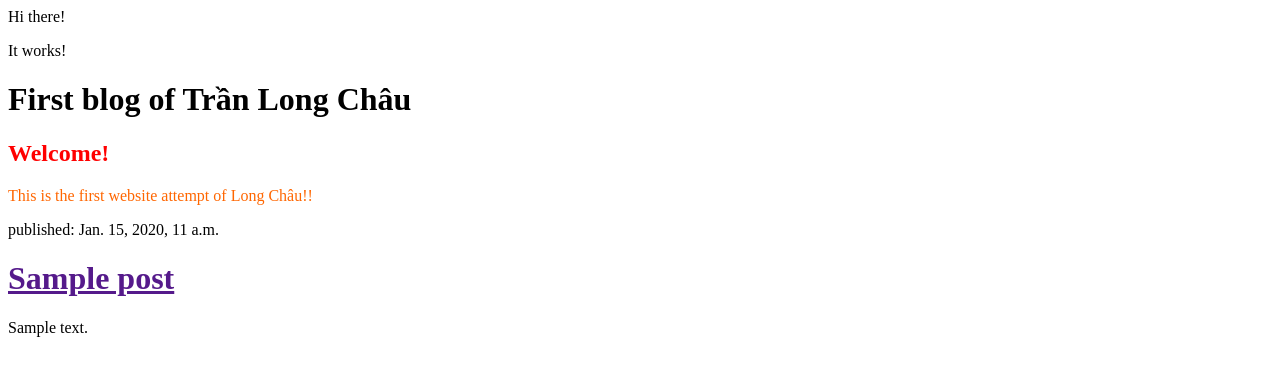
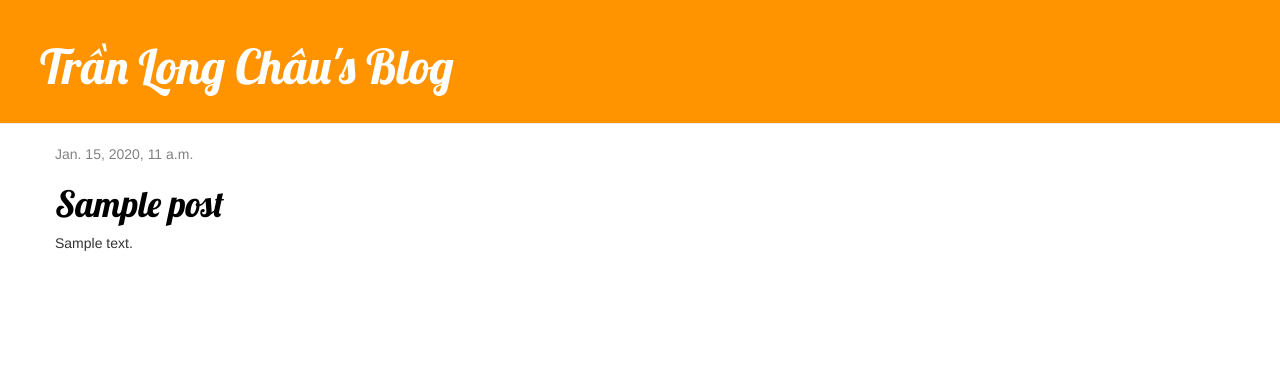
Before and after one commit to Ihsara/my-first-blog, a Django app: template blog/templates/blog/post_list.html in a window 1280 px wide. Shown: the top 376 px of the page. Run offline with Django 3.2, Linux system fonts and the light colour scheme; the template is opened without the code that fills it: values that come from a table or form of the project are taken from there, others are empty; tables that the repository leaves empty hold one stand-in row (values such as "Sample post"); some libraries are stand-ins or nearby versions.

Commit message:
Added view and template for detail blog post as well as CSS for the site

```diff
--- /dev/null
+++ b/blog/static/css/blog.css
@@ -0,0 +1,46 @@
+.page-header {
+    background-color: #ff9400;
+    margin-top: 0;
+    padding: 20px 20px 20px 40px;
+}
+
+.page-header h1, .page-header h1 a, .page-header h1 a:visited, .page-header h1 a:active {
+    color: #ffffff;
+    font-size: 36pt;
+    text-decoration: none;
+}
+
+.content {
+    margin-left: 40px;
+}
+
+h1, h2, h3, h4 {
+    font-family: 'Lobster', cursive;
+}
+
+.date {
+    color: #828282;
+}
+
+.save {
+    float: right;
+}
+
+.post-form textarea, .post-form input {
+    width: 100%;
+}
+
+.top-menu, .top-menu:hover, .top-menu:visited {
+    color: #ffffff;
+    float: right;
+    font-size: 26pt;
+    margin-right: 20px;
+}
+
+.post {
+    margin-bottom: 70px;
+}
+
+.post h1 a, .post h1 a:visited {
+    color: #000000;
+}
--- /dev/null
+++ b/blog/templates/blog/base.html
@@ -0,0 +1,23 @@
+{% load staticfiles %}
+<html>
+    <head>
+        <title>Trần Long Châu's blog</title>
+        <link rel="stylesheet" href="//maxcdn.bootstrapcdn.com/bootstrap/3.2.0/css/bootstrap.min.css">
+        <link rel="stylesheet" href="//maxcdn.bootstrapcdn.com/bootstrap/3.2.0/css/bootstrap-theme.min.css">
+        <link href='//fonts.googleapis.com/css?family=Lobster&subset=latin,latin-ext' rel='stylesheet' type='text/css'>
+        <link rel="stylesheet" href="{% static 'css/blog.css' %}">
+    </head>
+    <body>
+        <div class="page-header">
+            <h1><a href="/">Trần Long Châu's Blog</a></h1>
+        </div>
+        <div class="content container">
+            <div class="row">
+                <div class="col-md-8">
+                {% block content %}
+                {% endblock %}
+                </div>
+            </div>
+        </div>
+    </body>
+</html>
--- a/blog/templates/blog/post_list.html
+++ b/blog/templates/blog/post_list.html
@@ -1,6 +1,16 @@
+{% extends 'blog/base.html' %}
+{% load staticfiles %}
+
 <html>
     <head>
         <title>Trần Long Châu's blog</title>
+        <link href="//fonts.googleapis.com/css?family=Lobster&subset=latin,latin-ext" rel="stylesheet" type="text/css">
+        <link rel="stylesheet" href="//maxcdn.bootstrapcdn.com/bootstrap/3.2.0/css/bootstrap.min.css">
+        <link rel="stylesheet" href="//maxcdn.bootstrapcdn.com/bootstrap/3.2.0/css/bootstrap-theme.min.css">
+        <link rel="stylesheet" href="{% static 'css/blog.css' %}">
+        <div class="page-header">
+            <h1><a href="/">Trần Long Châu's Blog</a></h1>
+        </div>
     </head>
     <body>
         <p>Hi there!</p>
@@ -8,12 +18,16 @@
         <h1>First blog of Trần Long Ch&acirc;u</h1>
         <h2><span style="color: #ff0000;">Welcome!</span></h2>
         <p><span style="color: #ff6600;">This is the first website attempt of Long Ch&acirc;u!!</span></p>
-        {% for post in posts %}
-            <div>
-                <p>published: {{ post.published_date }}</p>
-                <h1><a href="">{{ post.title }}</a></h1>
-                <p>{{ post.text|linebreaksbr }}</p>
-            </div>
-        {% endfor %}
+        {% block content %}
+            {% for post in posts %}
+                <div class="post">
+                    <div class="date">
+                        {{ post.published_date }}
+                    </div>
+                    <h1><a href="{% url 'post_detail' pk=post.pk %}">{{ post.title }}</a></h1>
+                    <p>{{ post.text|linebreaksbr }}</p>
+                </div>
+            {% endfor %}
+        {% endblock %}
     </body>
 </html>
--- a/blog/urls.py
+++ b/blog/urls.py
@@ -3,4 +3,5 @@ from . import views
 
 urlpatterns = [
     url(r'^$', views.post_list, name='post_list'),
+    url(r'^post/(?P<pk>\d+)/$', views.post_detail, name='post_detail'),
 ]
--- a/blog/views.py
+++ b/blog/views.py
@@ -1,7 +1,12 @@
 from django.shortcuts import render
 from django.utils import timezone
 from .models import Post
+from django.shortcuts import render, get_object_or_404
 
 def post_list(request):
     posts = Post.objects.filter(published_date__lte=timezone.now()).order_by('published_date')
     return render(request, 'blog/post_list.html', {'posts': posts})
+
+def post_detail(request, pk):
+    post = get_object_or_404(Post, pk=pk)
+    return render(request, 'blog/post_detail.html', {'post': post})
```
Also changed, not shown: blog/templates/blog/post_detail.html (added, +13 -0 lines).
